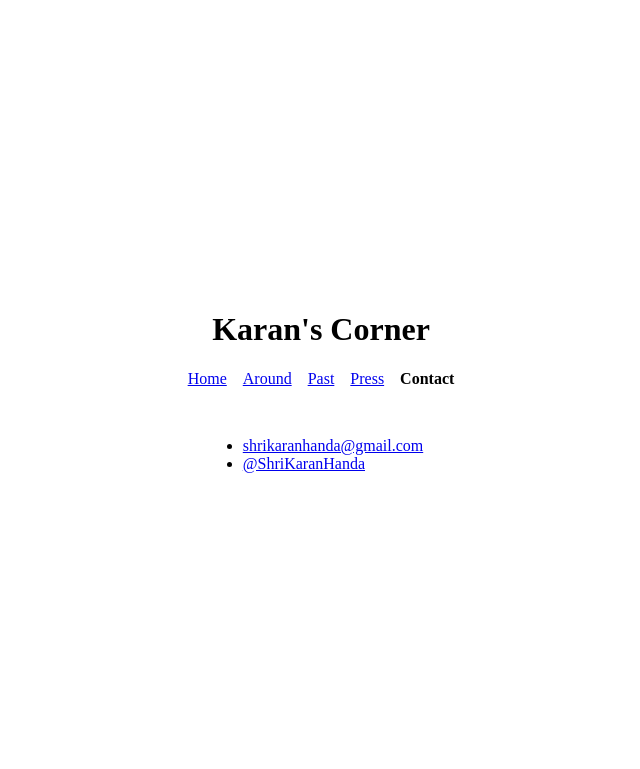
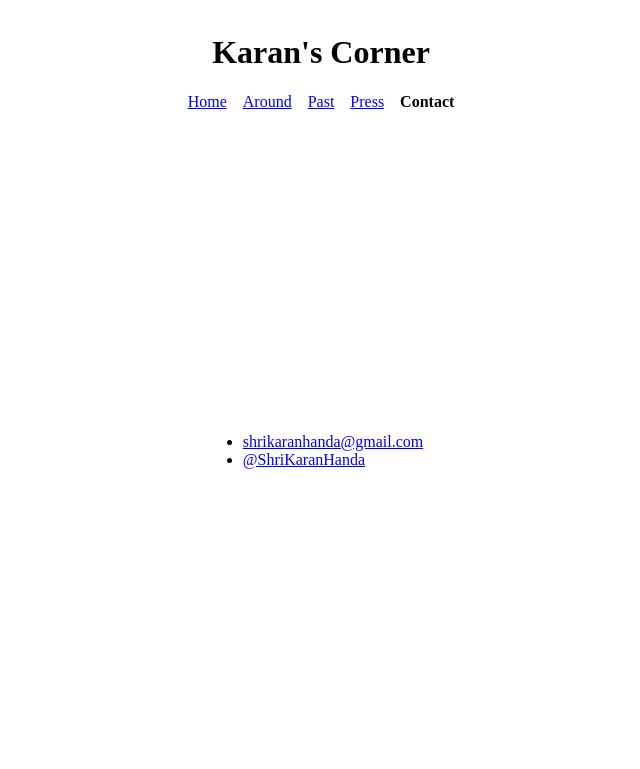
Before and after one commit to ShriKaranHanda/site, a plain HTML site: page contact/index.html in a window 1280 px wide. Shown: the whole page, without its empty margins (319-959 px from the left). Drawn offline with Linux system fonts and the light colour scheme.

Commit message:
style: center content below the top navigation

```diff
--- a/contact/index.html
+++ b/contact/index.html
@@ -15,9 +15,11 @@
       <a href="/press/">Press</a>
       <a href="/contact/" aria-current="page">Contact</a>
     </nav>
-    <ul>
-      <li><a href="mailto:shrikaranhanda@gmail.com">shrikaranhanda@gmail.com</a></li>
-      <li><a href="https://x.com/ShriKaranHanda">@ShriKaranHanda</a></li>
-    </ul>
+    <main>
+      <ul>
+        <li><a href="mailto:shrikaranhanda@gmail.com">shrikaranhanda@gmail.com</a></li>
+        <li><a href="https://x.com/ShriKaranHanda">@ShriKaranHanda</a></li>
+      </ul>
+    </main>
   </body>
 </html>
--- a/styles.css
+++ b/styles.css
@@ -4,7 +4,6 @@ body {
   min-height: calc(100svh - 4.29rem);
   display: flex;
   flex-direction: column;
-  justify-content: center;
   margin: 2.145rem auto;
   text-align: center;
 }
@@ -49,8 +48,20 @@ ul {
   padding-bottom: calc(1.5rem + 1px);
 }
 
-.site-nav + * {
-  margin-top: 1.5rem;
+main {
+  flex: 1;
+  display: flex;
+  flex-direction: column;
+  justify-content: center;
+  padding-block: 1.5rem;
+}
+
+main > :first-child {
+  margin-top: 0;
+}
+
+main > :last-child {
+  margin-bottom: 0;
 }
 
 .portrait {
```
Also changed, not shown: around/index.html (+2 -0 lines), index.html (+3 -1 lines), past/index.html (+2 -0 lines), press/index.html (+2 -0 lines), xp/index.html (+2 -1 lines).
